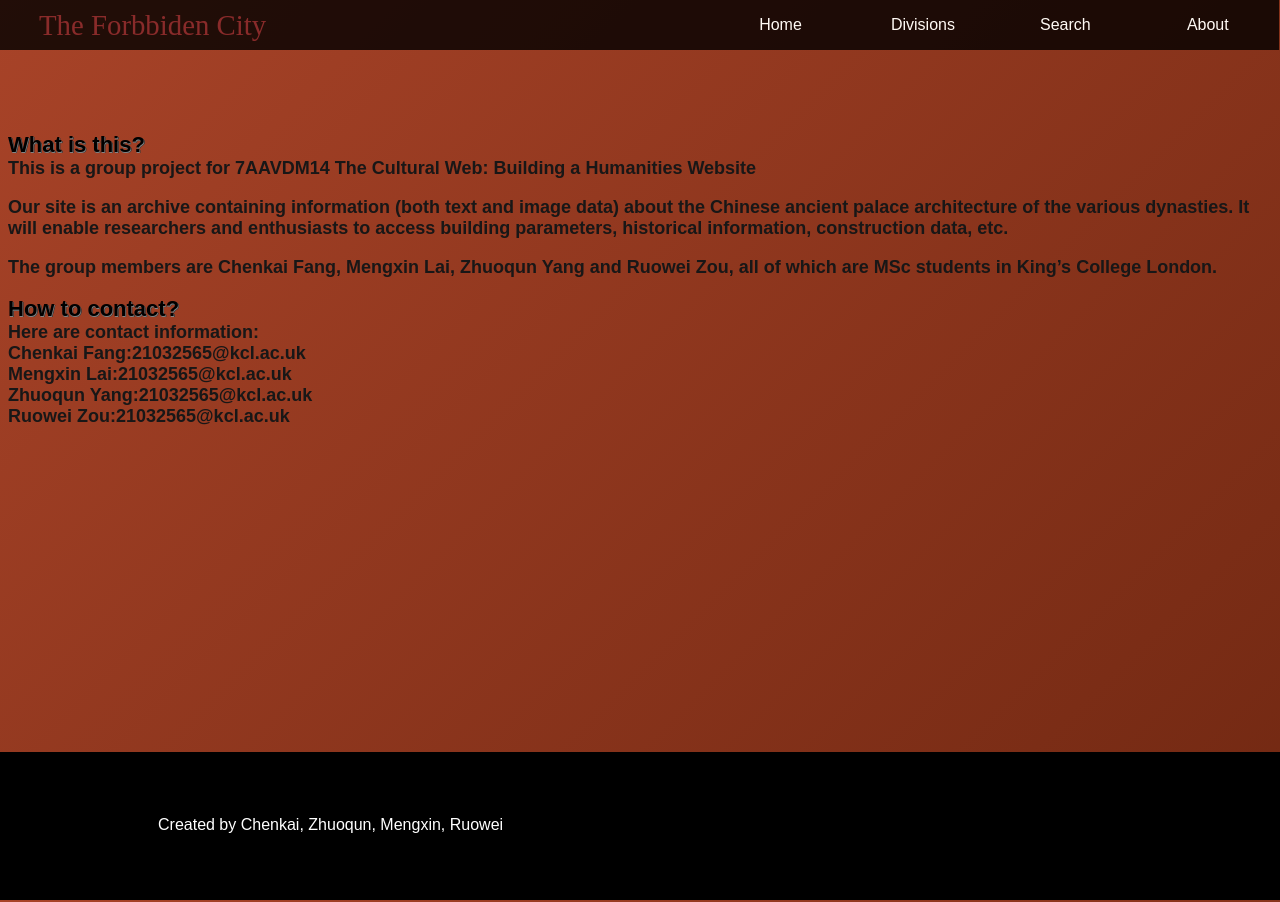
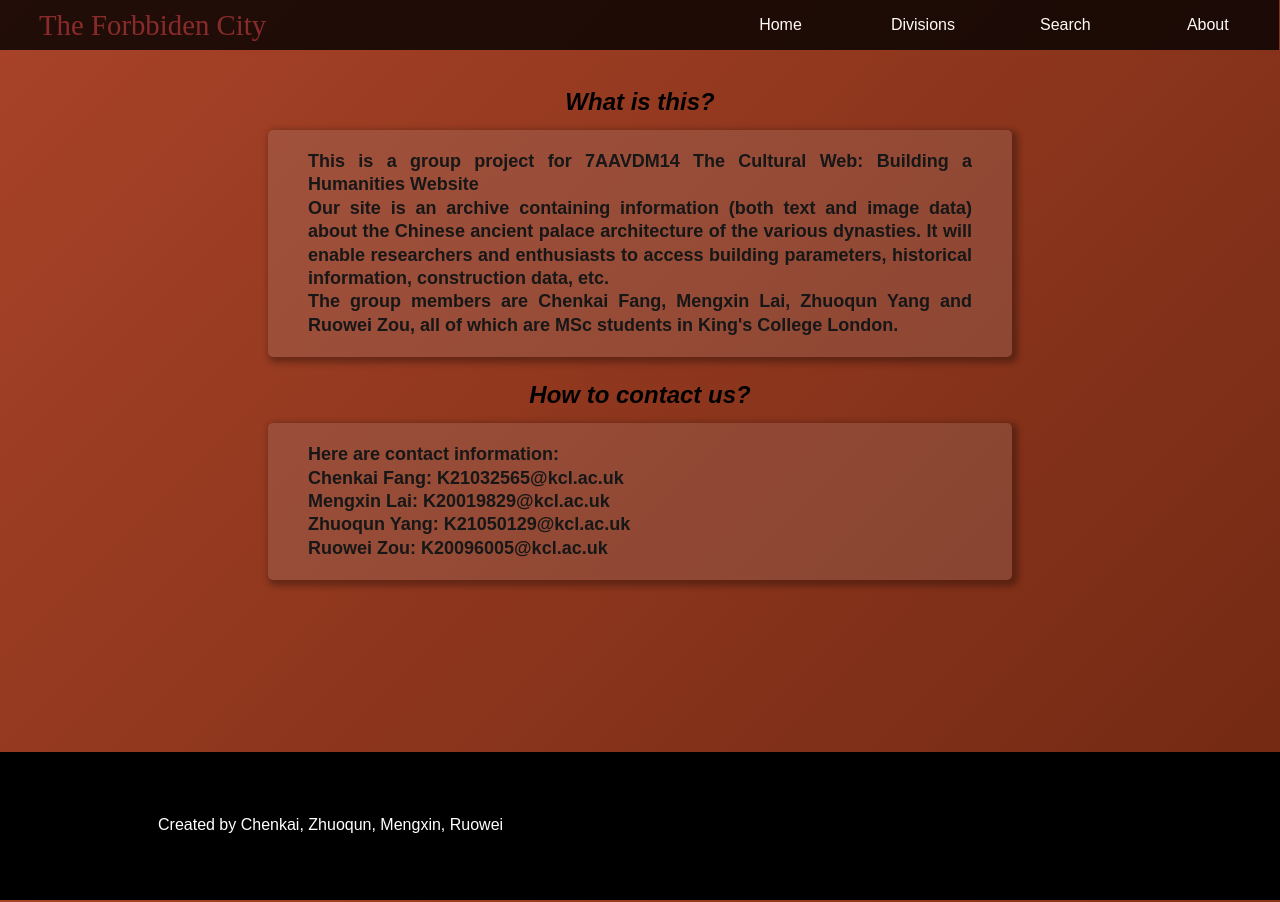
Before and after one commit to Karl0122/FinalAssessment_The_Forbidden_City_Gallery, a Jekyll site: the page built from about.markdown, in a window 1280 px wide. Built offline with Jekyll 4.4.1, drawn with Linux system fonts in a browser that asks for light colours.

Commit message:
about css

```diff
--- a/about.markdown
+++ b/about.markdown
@@ -3,18 +3,17 @@ layout: index
 title: About
 permalink: /about/
 ---
-<br><br><br>
-<a class = "about_text1">What is this?</a><br>
-<a class = "about_text2">This is a group project for 7AAVDM14 The Cultural Web: Building a Humanities Website</a>
-<br><br>
-<a class = "about_text2">Our site is an archive containing information (both text and image data) about the Chinese ancient palace architecture of the various dynasties. It will enable researchers and enthusiasts to access building parameters, historical information, construction data, etc.</a>
-<br><br>
-<a class = "about_text2">The group members are Chenkai Fang, Mengxin Lai, Zhuoqun Yang and Ruowei Zou, all of which are MSc students in King's College London.</a>
-<br><br>
-<a class = "about_text1">How to contact?</a><br>
-<a class = "about_text2">
-Here are contact information:</a><br>
-<a class = "about_text2">Chenkai Fang:21032565@kcl.ac.uk</a><br>
-<a class = "about_text2">Mengxin Lai:21032565@kcl.ac.uk</a><br>
-<a class = "about_text2">Zhuoqun Yang:21032565@kcl.ac.uk</a><br>
-<a class = "about_text2">Ruowei Zou:21032565@kcl.ac.uk</a>
+<p class = "about_text1">What is this?</p>
+<p class = "about_text2">
+This is a group project for 7AAVDM14 The Cultural Web: Building a Humanities Website<br>
+Our site is an archive containing information (both text and image data) about the Chinese ancient palace architecture of the various dynasties. It will enable researchers and enthusiasts to access building parameters, historical information, construction data, etc.<br>
+The group members are Chenkai Fang, Mengxin Lai, Zhuoqun Yang and Ruowei Zou, all of which are MSc students in King's College London.<br></p>
+
+<p class = "about_text1">How to contact us?</p>
+<p class = "about_text3">
+Here are contact information:<br>
+<a class = "about_text4">Chenkai Fang: K21032565@kcl.ac.uk</a><br>
+<a class = "about_text4">Mengxin Lai: K20019829@kcl.ac.uk</a><br>
+<a class = "about_text4">Zhuoqun Yang: K21050129@kcl.ac.uk</a><br>
+<a class = "about_text4">Ruowei Zou: K20096005@kcl.ac.uk</a>
+</p>
--- a/styles.css
+++ b/styles.css
@@ -171,9 +171,16 @@ header {
     margin-left: 120px;
     margin-bottom: 30px;
     padding: 30px 150px 30px 150px;
-    background-color: rgba(175, 171, 171, 0.411);
+    background: rgba(173, 173, 173, 0.25);
+    overflow: hidden;
     border-radius: 10px;
     transition:1.8s;
+}
+
+#cont::before{
+    content: '';
+    filter: blur(20px);
+    z-index: -1;
 }
 #cont p {
     font-size:17px;
@@ -293,21 +300,6 @@ header {
     line-height: 30px;
 }
 
-.about_text1 {
-    font-weight: 600;
-    text-shadow: 0.5px 0.5px 0 rgb(133, 132, 132),1px 1px 0 #333,1px 1px 0 #444;
-    text-align: center;
-    font-size: 22px;
-    color: black;
-    padding-top: 5px;
-}
-
-.about_text2 {
-    font-weight: bold;
-    color: rgb(24, 23, 23);
-    font-size: 18px;
-    padding-top: 5px;
-}
 
 .map{
     float:left;
@@ -362,3 +354,62 @@ header {
   .divisiontext::after {
       filter: blur(4px);
   }
+
+.about_text1 {
+    font-weight: 700;
+    text-align: center;
+    font-size: 1.5em;
+    color: rgb(0, 0, 0);
+    padding-top:10px;
+    font-style: italic;
+
+}
+
+.about_text2 {
+    font-weight: bold;
+    color: rgb(24, 23, 23);
+    font-size: 18px;
+    padding: 20px 40px 20px 40px;
+    margin:-10px 260px -10px 260px;
+    text-align: justify;
+    text-justify:inter-ideograph;
+    line-height: 1.3;
+    border-radius: 5px;
+    background: rgba(173, 173, 173, 0.164);
+    box-shadow: 3px 3px 6px 3px rgba(0, 0, 0, .3);
+    overflow: hidden;
+    transition: 1s;
+}
+
+.about_text2::before{
+    content: '';
+    filter: blur(20px);
+    z-index: -1;
+}
+.about_text3 {
+    font-weight: bold;
+    color: rgb(24, 23, 23);
+    font-size: 18px;
+    padding: 20px 40px 20px 40px;
+    margin:-10px 260px -10px 260px;
+    text-align: justify;
+    text-justify:inter-ideograph;
+    line-height: 1.3;
+    border-radius: 5px;
+    background: rgba(173, 173, 173, 0.164);
+    box-shadow: 3px 3px 6px 3px rgba(0, 0, 0, .3);
+    overflow: hidden;
+    transition: 1s;
+}
+
+.about_text3::before{
+    content: '';
+    filter: blur(20px);
+    z-index: -1;
+}
+.about_text2:hover{
+    transform:scale(1.015);
+}
+.about_text3:hover{
+    transform:scale(1.015);
+}
```
